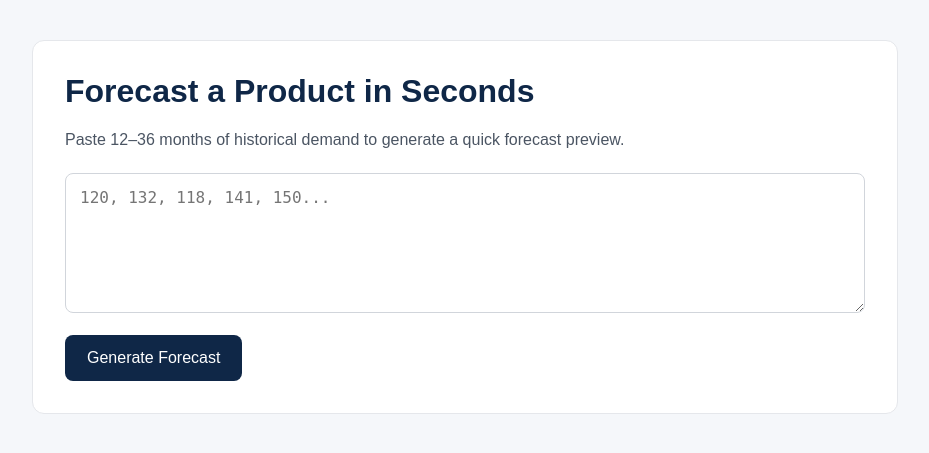
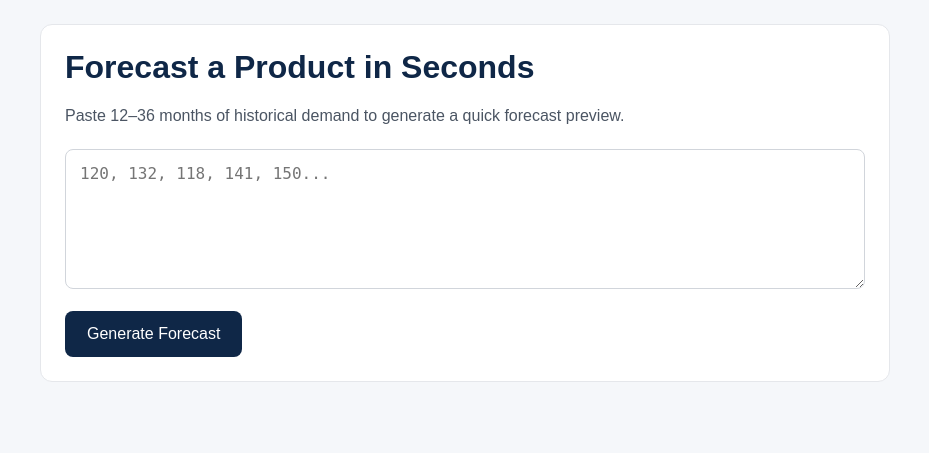
Before and after one commit to TariffViewPro/vantiera-forecast-preview, a Flask app: page / in a window 1280 px wide. Shown: the top 453 px of the page, without its empty margins (175-1104 px from the left). Run offline with Flask 3, Linux system fonts and the light colour scheme.

Commit message:
Refine preview app spacing

```diff
--- a/static/style.css
+++ b/static/style.css
@@ -2,7 +2,7 @@ body {
     font-family: Arial, sans-serif;
     background-color: #F5F7FA;
     margin: 0;
-    padding: 40px;
+    padding: 24px;
     color: #1F2937;
 }
 
@@ -10,7 +10,7 @@ body {
     max-width: 800px;
     margin: auto;
     background: white;
-    padding: 32px;
+    padding: 24px;
     border-radius: 12px;
     border: 1px solid #E5E7EB;
 }
```
